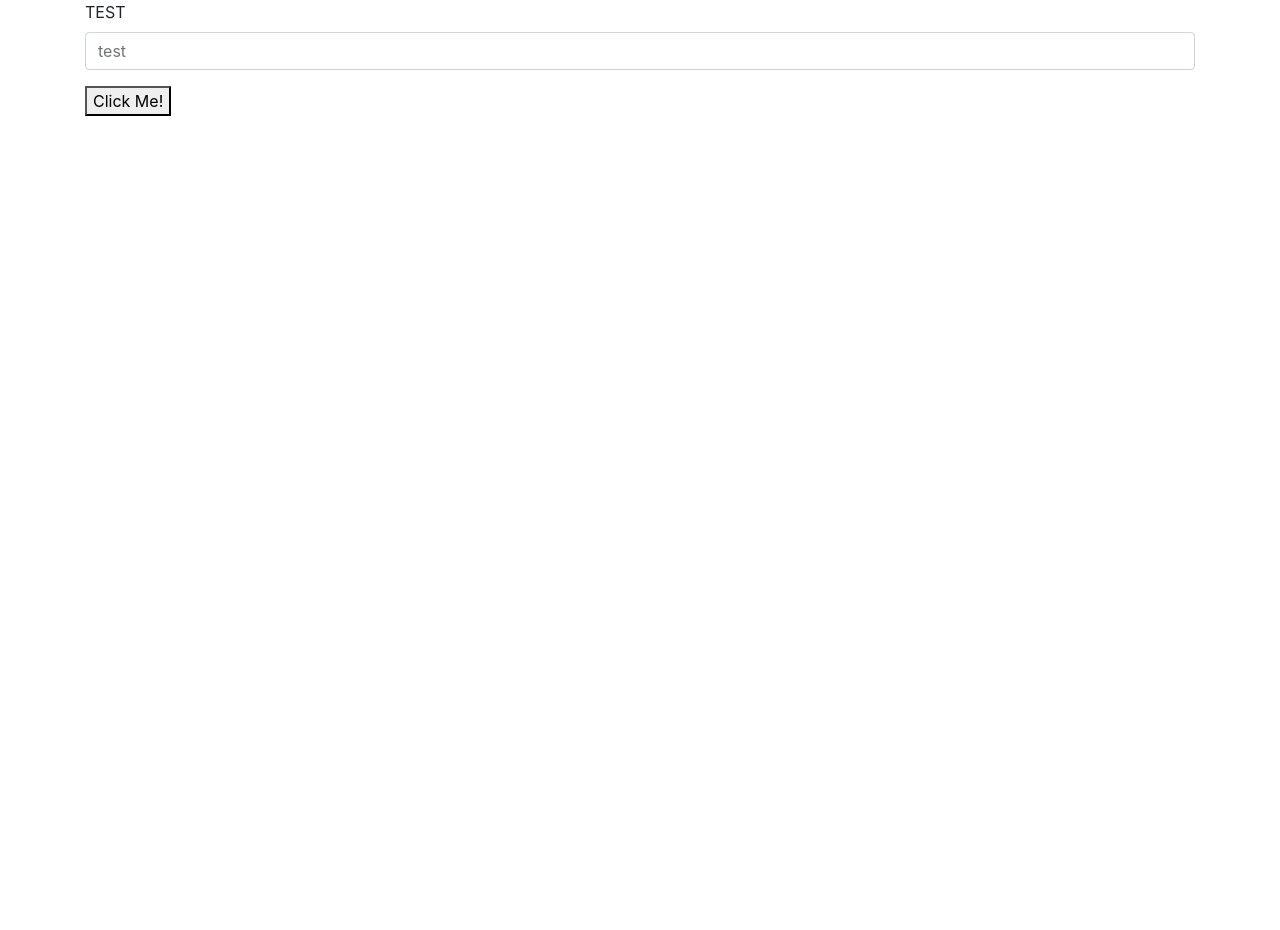
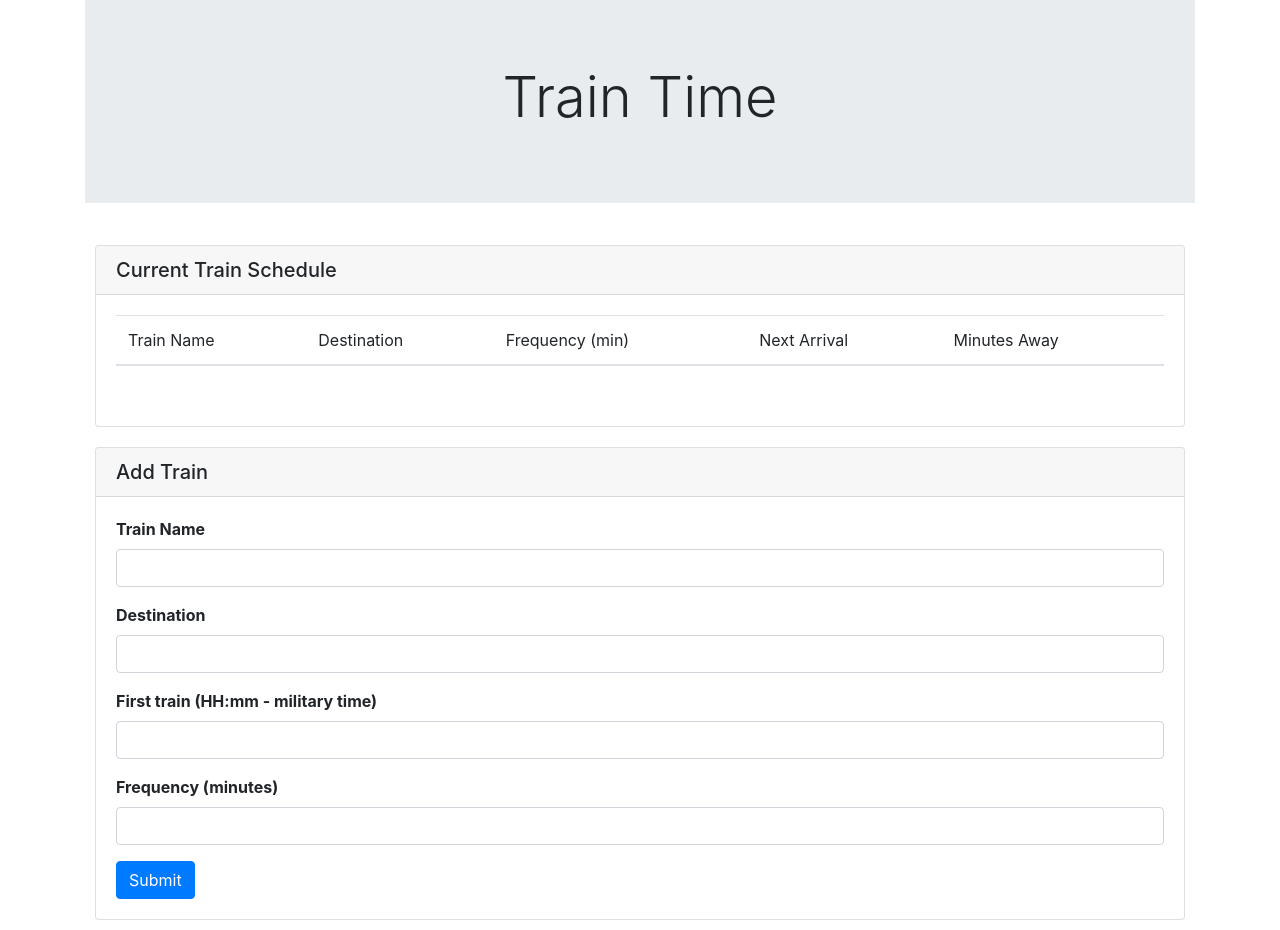
Before and after one commit to ichumats22/Train-Time, a plain HTML site: page index.html in a window 1280 px wide. Before the commit the page ends 800 px from the top, so only its background shows below. Drawn offline with nearby package versions, Linux system fonts and the light colour scheme.

Commit message:
basic front end design

```diff
--- a/assets/css/style.css
+++ b/assets/css/style.css
@@ -6,3 +6,7 @@
 body {
 
 }
+
+.card {
+  margin: 10px;
+}
--- a/index.html
+++ b/index.html
@@ -13,19 +13,77 @@
   <title>Train Time</title>
 </head>
 <body>
-  <div class='container'>
-    <div class='row'>
-      <div class='col'>
-        <form>
-          <div class="form-group">
-            <label for="test">TEST</label>
-            <input type="text" class="form-control" id="test" placeholder="test">
-          </div>
-          <button type='submit' id='testButton'> Click Me!</button>
-        </form>
-      </div>
-    </div>
-  </div>
+  <div class='container'><!--start of container-->
+    <div class='row'> <!--start of row 1-->
+      <div class='col'> <!--start of r1 col-->
+        <div class="jumbotron jumbotron-fluid">
+          <div class="container">
+            <h1 class="display-4 text-center">Train Time</h1>
+          </div><!--end of jumbotron content container-->
+        </div><!--end of jumbotron-->
+      </div><!-- end of r1 col-->
+    </div><!--end of row 1-->
+
+    <div class='row'> <!--start of row 2-->
+      <div class='col'><!--start of r2 col-->
+        <div class="card">
+          <h5 class="card-header">Current Train Schedule</h5>
+          <div class="card-body">
+            <table class="table">
+              <thead>
+                <tr>
+                  <th scope="col">Train Name</th>
+                  <th scope="col">Destination</th>
+                  <th scope="col">Frequency (min)</th>
+                  <th scope="col">Next Arrival</th>
+                  <th scope="col">Minutes Away</th>
+                </tr>
+              </thead>
+              <tbody>
+                <tr>
+                  <td id='nameData'></td>
+                  <td id='destinationData'></td>
+                  <td id='frequencyData'></td>
+                  <td id='nextArrival'></td>
+                  <td id='minutesAway'></td>
+                </tr>
+
+              </tbody>
+            </table>
+          </div><!--end of card body-->
+        </div><!--end of card-->
+      </div><!--end of r2 col-->
+    </div><!--end of row 2-->
+
+    <div class='row'> <!--start of row three-->
+      <div class='col'> <!--start of r3 col-->
+        <div class="card">
+          <h5 class="card-header">Add Train</h5>
+          <div class="card-body">
+            <form>
+              <div class="form-group">
+                <label for="trainName"><strong>Train Name</strong></label>
+                <input type="text" class="form-control" id="trainName" aria-describedby="trainName" placeholder="">
+              </div>
+              <div class="form-group">
+                <label for="destination"><strong>Destination</strong></label>
+                <input type="text" class="form-control" id="destination" placeholder="">
+              </div>
+              <div class="form-group">
+                <label for="firstTrain"><strong>First train (HH:mm - military time)</strong></label>
+                <input type="text" class="form-control" id="firstTrain" placeholder="">
+              </div>
+              <div class="form-group">
+                <label for="frequency"><strong>Frequency (minutes)</strong></label>
+                <input type="text" class="form-control" id="frequency" placeholder="">
+              </div>
+              <button type="submit" class="btn btn-primary">Submit</button>
+              </form>
+          </div><!--end of card body-->
+        </div><!--end of card-->
+      </div><!--end of r3 col-->
+    </div><!--end of row three-->
+  </div><!--end of container-->
   <!-- The core Firebase JS SDK is always required and must be listed first -->
   <script src="https://www.gstatic.com/firebasejs/7.3.0/firebase-app.js"></script>
 
```
